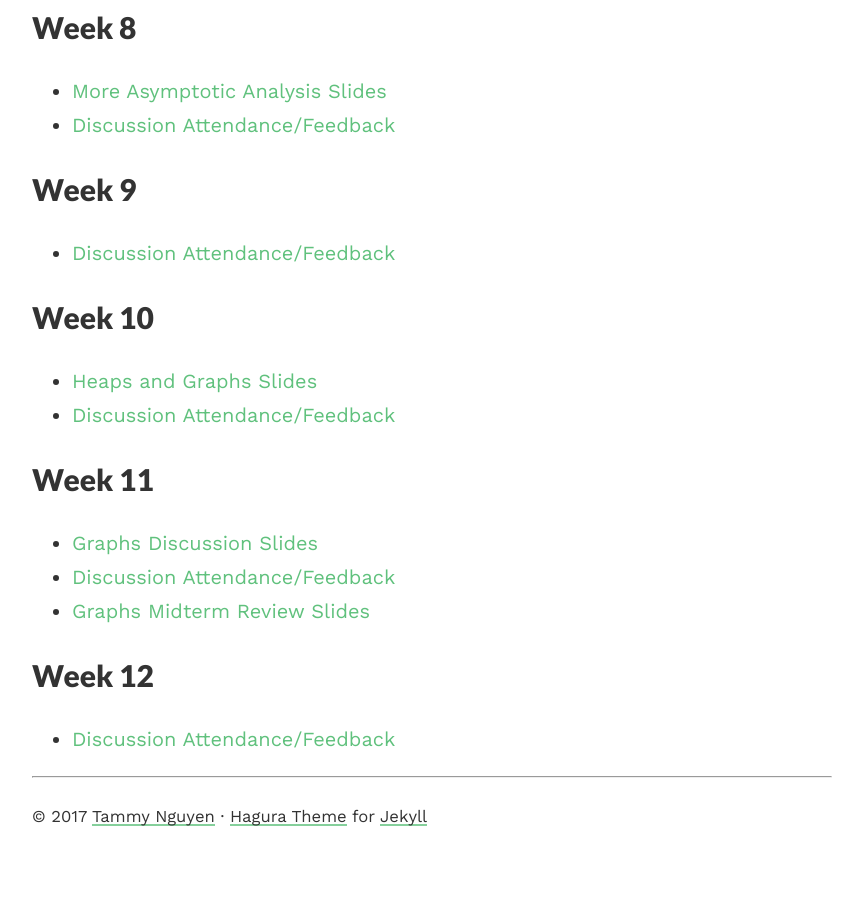
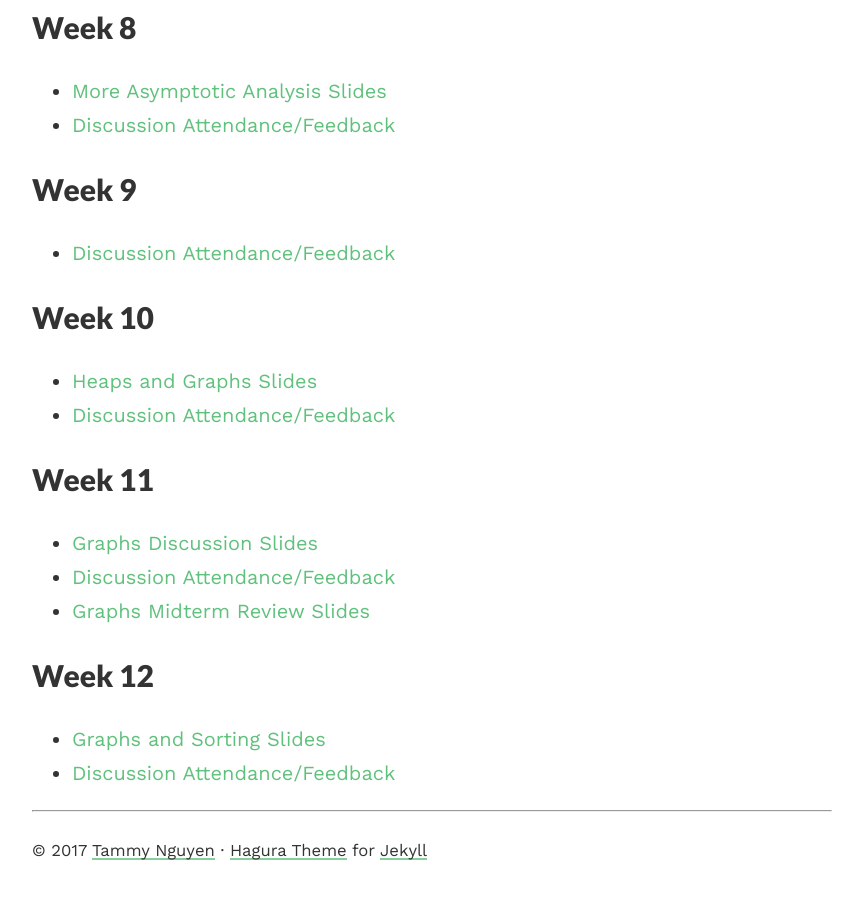
Before and after one commit to tammydonguyen/cs61b, a Jekyll site: the page built from index.md, in a window 1280 px wide and 900 px high, scrolled down 1400 px. Shown: the whole window, without its empty margins (208-1071 px from the left). Built offline with Jekyll 4.4.1, drawn with Linux system fonts in a browser that asks for light colours; before the commit the page ends 2266 px from its top, so only the background shows below that.

Commit message:
graphs sorting slides

```diff
--- a/index.md
+++ b/index.md
@@ -58,6 +58,7 @@ Click [here][spotify] for my Spotify profile, which includes playlists that I pl
 - [Graphs Midterm Review Slides][graphs-review]
 
 ## Week 12
+- [Graphs and Sorting Slides][graphs-sorting]
 - [Discussion Attendance/Feedback][disc12-attendance]
 
 [spotify]: https://play.spotify.com/user/tmmydngyn
@@ -74,6 +75,7 @@ Click [here][spotify] for my Spotify profile, which includes playlists that I pl
 [heaps-graphs]: https://docs.google.com/a/berkeley.edu/presentation/d/1f7_VT3MMRguJlpLBwLt5Hqf73T_zZrVVpexuPC3Pcig/edit?usp=sharing
 [graphs]: https://docs.google.com/a/berkeley.edu/presentation/d/1xFkfUf-rmwmOs02YJ-WN1qXoVdJwNarvNzwhsonh2c0/edit?usp=sharing
 [graphs-review]: https://docs.google.com/a/berkeley.edu/presentation/d/1G45WOhxFsEKNCS7MrX2VDR86FCNXJf222t7u3yc1dZo/edit?usp=sharing
+[graphs-sorting]: https://docs.google.com/a/berkeley.edu/presentation/d/13RnWg19bCkjvK0EEtAHbdniQbo-kV1386nsn6fOHVZE/edit?usp=sharing
 
 [disc3-attendance]: https://docs.google.com/a/berkeley.edu/forms/d/e/1FAIpQLScBxYpLqcgFR5q2xFOzx_d7-0uxZ9OhRxcDnQ2EqMS8kMcukg/viewform
 [disc4-attendance]: https://docs.google.com/a/berkeley.edu/forms/d/e/1FAIpQLSdM7EV3lBP06MZG-bJHkNxVSRErMV6_EzgPxjyK7wCtWIgCiA/viewform
```
